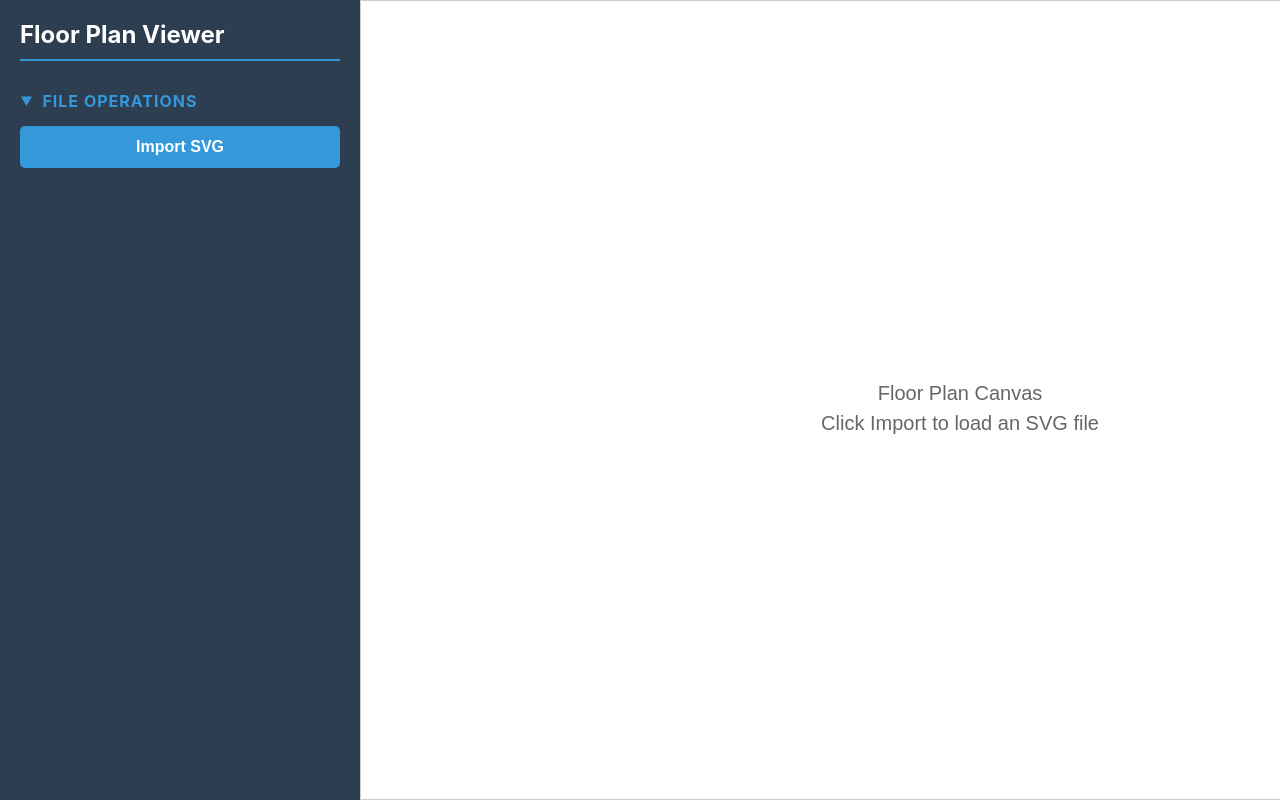
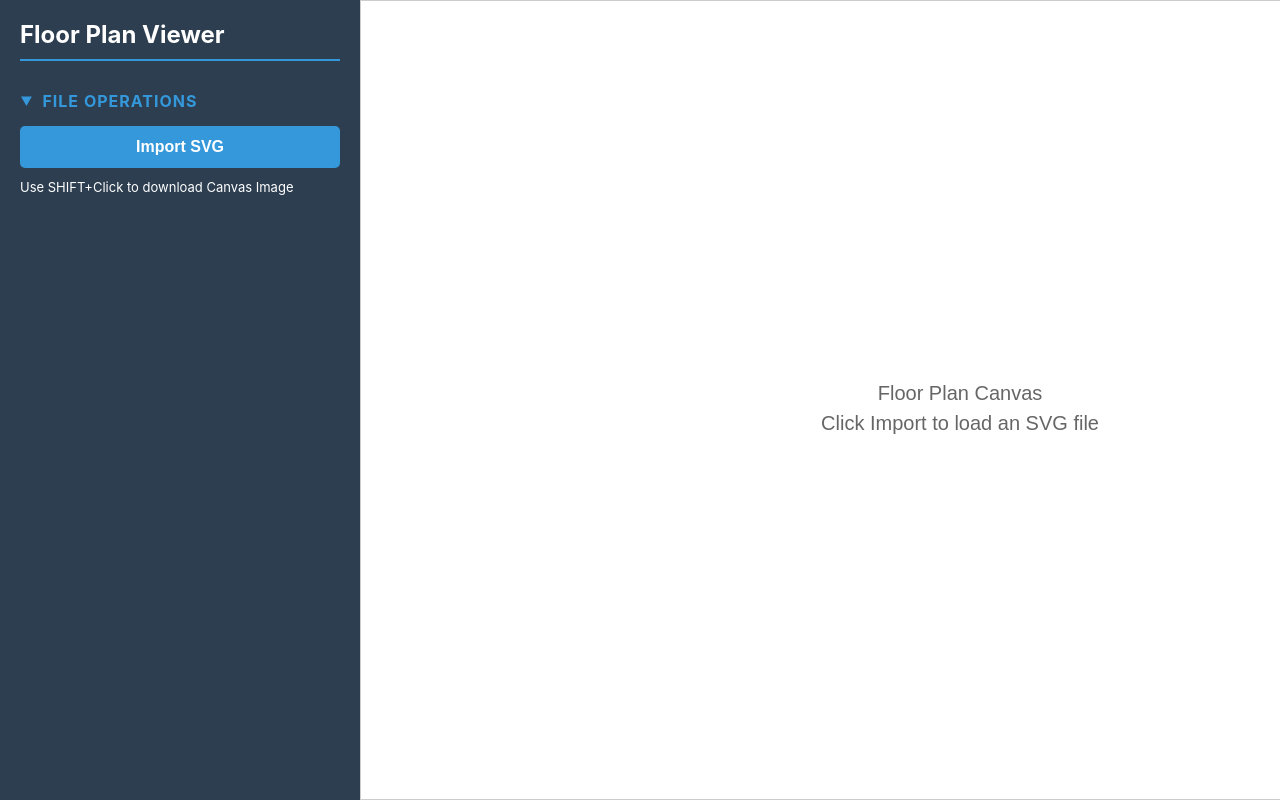
Before and after one commit to brn-cntrl/visibility_sim_web, a React (Create React App) app in the folder frontend/: page / in a window 1280 px wide. Built offline with nearby package versions, Linux system fonts and the light colour scheme.

Commit message:
Added instruction for image download

```diff
--- a/frontend/src/components/VisibilitySim.js
+++ b/frontend/src/components/VisibilitySim.js
@@ -684,12 +684,13 @@ function VisibilitySim() {
             <span className={`arrow ${expandedSections.fileOperations ? 'expanded' : ''}`}>▶</span>
             File Operations
           </h3>
+
           {expandedSections.fileOperations && (
             <>
               <button onClick={handleImport} disabled={loading}>
                 {loading ? 'Processing...' : 'Import SVG'}
               </button>
-
+              <p className="instruction">Use SHIFT+Click to download Canvas Image</p>
               {floorplanData && (
                 <div className="file-info">
                   <p><strong>Obstacles:</strong> {floorplanData.obstacleCount}</p>
```
